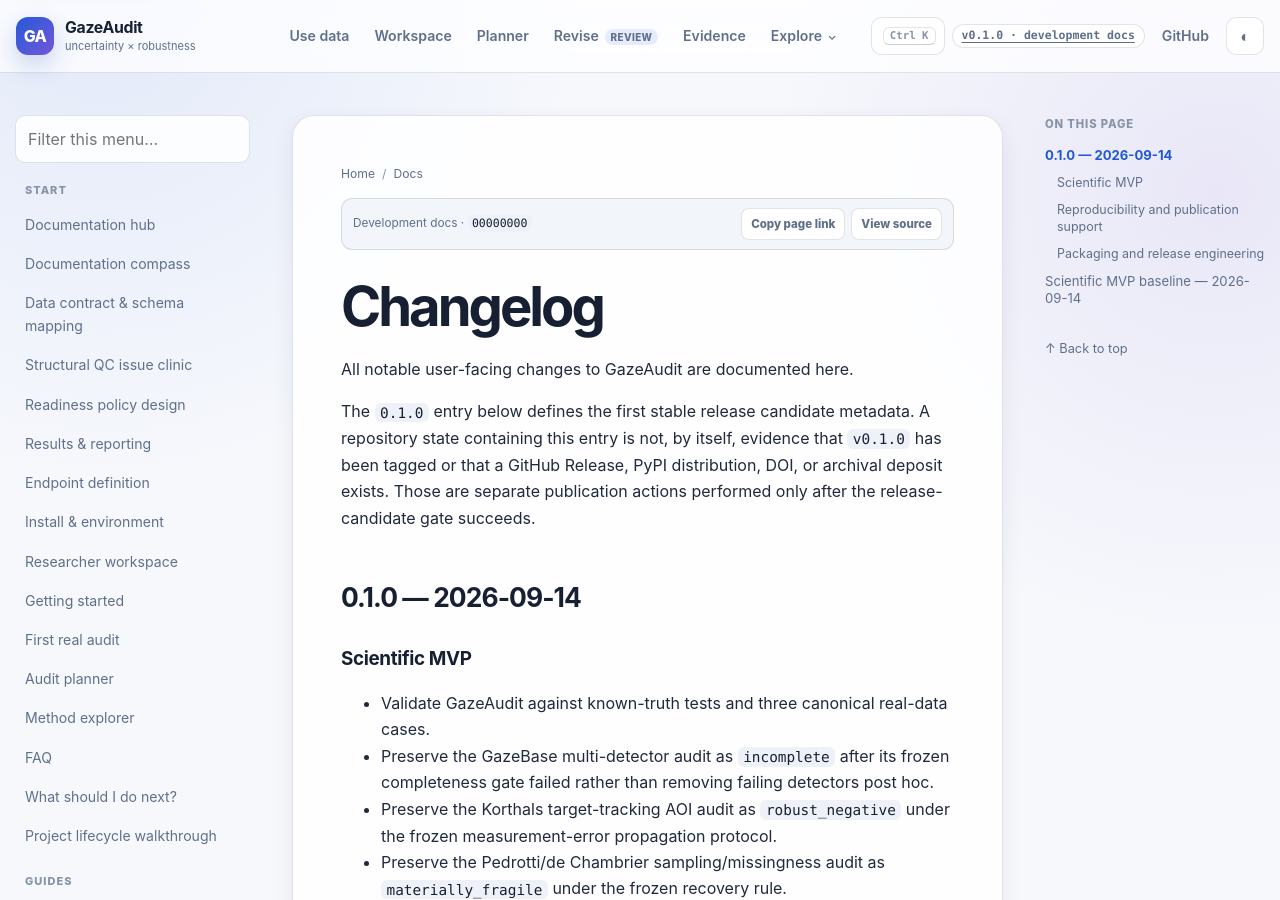
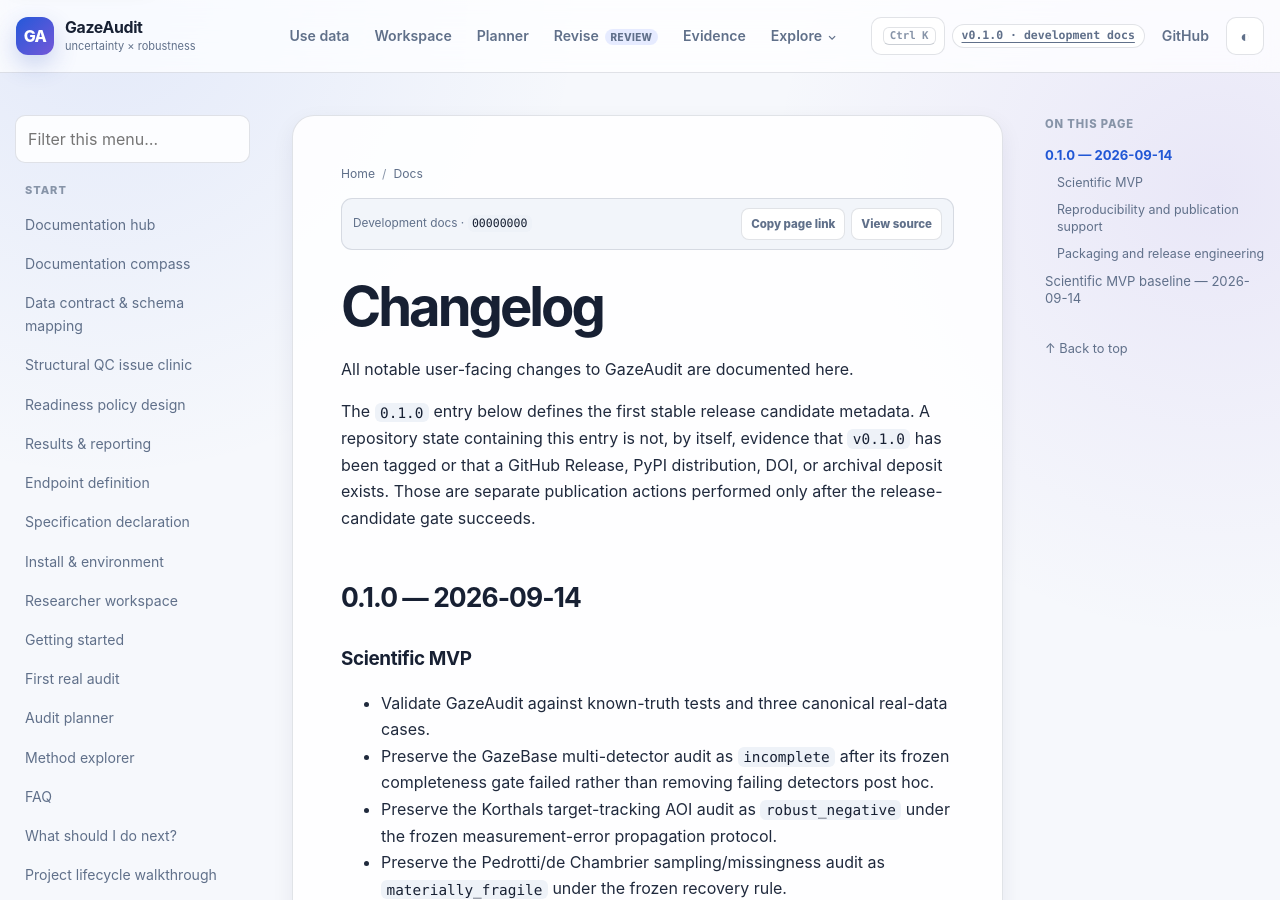
Before and after one commit to stefanosbalaskas/GazeAudit, a Jekyll site: the page built from CHANGELOG.md, in a window 1280 px wide and 900 px high. Built offline with Jekyll 4.4.1, drawn with Linux system fonts in a browser that asks for light colours; our own code applies the rules of GitHub Pages for plain Markdown files.

Commit message:
docs: wire specification declaration into shared navigation

```diff
--- a/_layouts/default.html
+++ b/_layouts/default.html
@@ -64,6 +64,7 @@
   {% if page.page_type == 'readiness-policy' %}<link rel="stylesheet" href="{{ '/assets/css/readiness-policy.css' | relative_url }}">{% endif %}
   {% if page.page_type == 'reporting-center' %}<link rel="stylesheet" href="{{ '/assets/css/reporting-center.css' | relative_url }}">{% endif %}
   {% if page.page_type == 'endpoint-contract' %}<link rel="stylesheet" href="{{ '/assets/css/endpoint-contract.css' | relative_url }}">{% endif %}
+  {% if page.page_type == 'specification-declaration' %}<link rel="stylesheet" href="{{ '/assets/css/specification-declaration.css' | relative_url }}">{% endif %}
   <script>
     (function () {
       try {
@@ -104,6 +105,8 @@
               <a href="{{ '/docs/readiness-policy/' | relative_url }}">Readiness policy</a>
               <a href="{{ '/docs/reporting-center/' | relative_url }}">Reporting center</a>
               <a href="{{ '/docs/endpoint-contract/' | relative_url }}">Endpoint contract</a>
+          <a href="{{ '/docs/specification-declaration/' | relative_url }}">Specification declaration</a>
+              <a href="{{ '/docs/specification-declaration/' | relative_url }}">Specification declaration</a>
               <a href="{{ '/docs/install/' | relative_url }}">Install & environment</a>
               <a href="{{ '/docs/guides/' | relative_url }}">Guides</a>
               <a href="{{ '/docs/examples/' | relative_url }}">Examples</a>
@@ -215,6 +218,7 @@
             <a href="{{ '/docs/readiness-policy/' | relative_url }}">Readiness policy design</a>
             <a href="{{ '/docs/reporting-center/' | relative_url }}">Results & reporting</a>
             <a href="{{ '/docs/endpoint-contract/' | relative_url }}">Endpoint definition</a>
+            <a href="{{ '/docs/specification-declaration/' | relative_url }}">Specification declaration</a>
             <a href="{{ '/docs/install/' | relative_url }}">Install & environment</a>
             <a href="{{ '/docs/workspace/' | relative_url }}">Researcher workspace</a>
             <a href="{{ '/docs/getting-started/' | relative_url }}">Getting started</a>
@@ -241,6 +245,7 @@
             <a href="{{ '/docs/guides/aoi-uncertainty/' | relative_url }}">AOI uncertainty</a>
             <a href="{{ '/docs/guides/specification-space/' | relative_url }}">Specification spaces</a>
             <a href="{{ '/docs/guides/endpoint-definition/' | relative_url }}">Endpoint definition</a>
+            <a href="{{ '/docs/guides/specification-declaration/' | relative_url }}">Specification declaration</a>
             <a href="{{ '/docs/guides/reporting-robustness/' | relative_url }}">Reporting robustness</a>
             <a href="{{ '/docs/guides/claim-boundary-reporting/' | relative_url }}">Claim-boundary reporting</a>
             <a href="{{ '/docs/guides/publication-audits/' | relative_url }}">Publication audits</a>
@@ -401,5 +407,6 @@
   {% if page.page_type == 'readiness-policy' %}<script src="{{ '/assets/js/readiness-policy.js' | relative_url }}" defer></script>{% endif %}
   {% if page.page_type == 'reporting-center' %}<script src="{{ '/assets/js/reporting-center.js' | relative_url }}" defer></script>{% endif %}
   {% if page.page_type == 'endpoint-contract' %}<script src="{{ '/assets/js/endpoint-contract.js' | relative_url }}" defer></script>{% endif %}
+  {% if page.page_type == 'specification-declaration' %}<script src="{{ '/assets/js/specification-declaration.js' | relative_url }}" defer></script>{% endif %}
 </body>
 </html>
```
Also changed, not shown: other parts of _layouts/default.html (+1 -0 lines).
